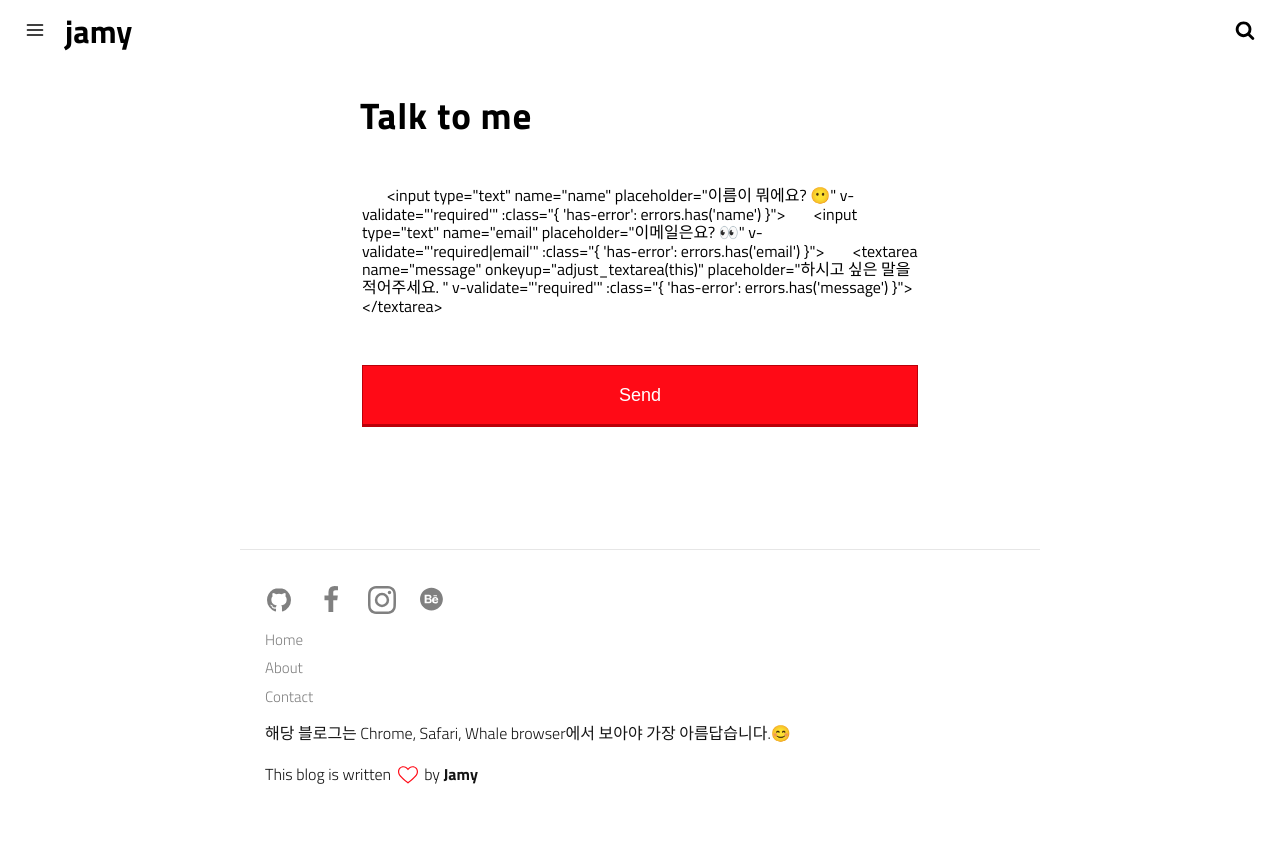
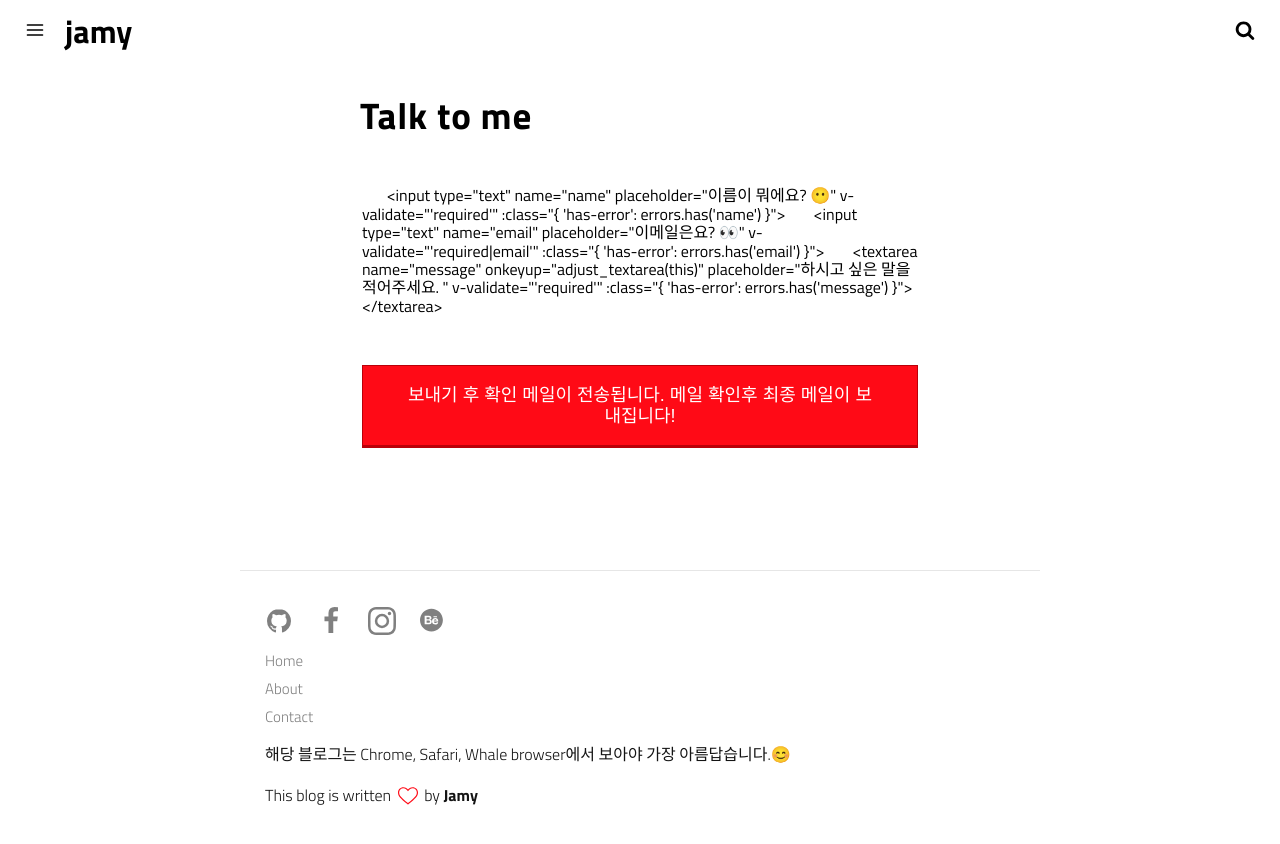
Before and after one commit to crazyjamy/crazyjamy.github.io, a Jekyll site: the page built from contact.md, in a window 1280 px wide. Shown: the top 844 px of the page. Built offline with Jekyll 4.4.1, drawn with Linux system fonts in a browser that asks for light colours; nearby versions of some CDN libraries.

Commit message:
Update contact.md

```diff
--- a/contact.md
+++ b/contact.md
@@ -35,7 +35,7 @@ permalink: /contact/
                   :class="{ 'has-error': errors.has('message') }"></textarea>
         <span v-if="errors.has('message')" v-cloak>${ errors.first('message') }</span>
 
-        <button type="submit">Send</button>
+        <button type="submit">보내기 후 확인 메일이 전송됩니다. 메일 확인후 최종 메일이 보내집니다!</button>
       </fieldset>
     </form>
   </div>
```
